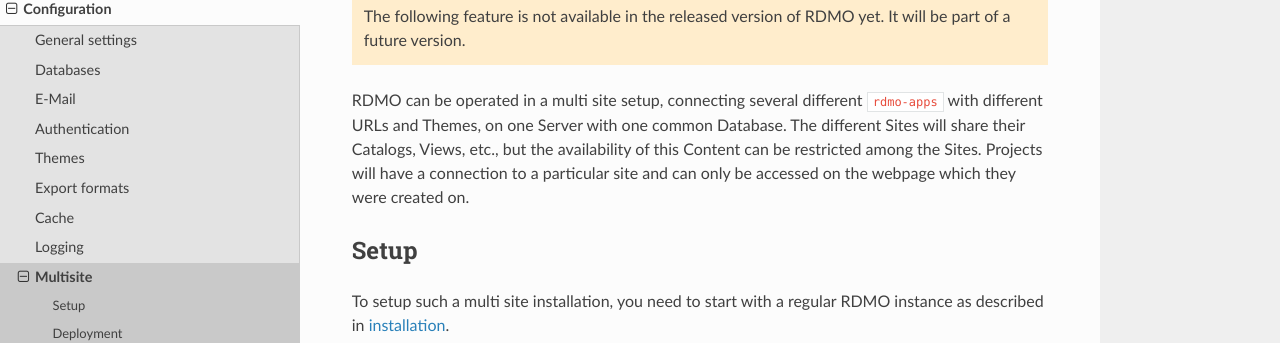
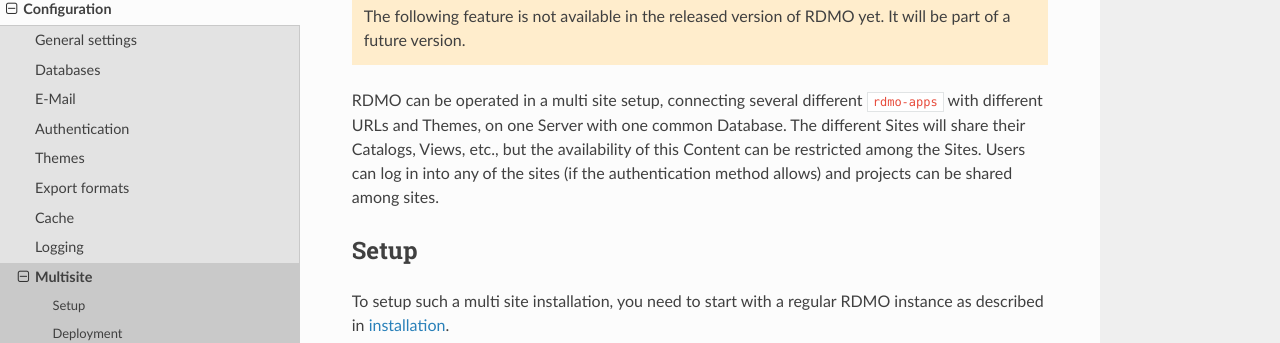
Before and after one commit to rdmorganiser/rdmo-docs, a Sphinx documentation site: the page built from docs/configuration/multisite.md, in a window 1280 px wide and 900 px high. Shown: the part 196-539 px from the top of the window. Built offline with Sphinx 7.4.7 and the Read the Docs theme 2.0.0, drawn with Linux system fonts in a browser that asks for light colours.

Commit message:
Update multisite.md

````diff
--- a/docs/configuration/multisite.md
+++ b/docs/configuration/multisite.md
@@ -6,7 +6,7 @@
     The following feature is not available in the released version of RDMO yet. It will be part of a future version.
 ```
 
-RDMO can be operated in a multi site setup, connecting several different `rdmo-apps` with different URLs and Themes, on one Server with one common Database. The different Sites will share their Catalogs, Views, etc., but the availability of this Content can be restricted among the Sites. Projects will have a connection to a particular site and can only be accessed on the webpage which they were created on.
+RDMO can be operated in a multi site setup, connecting several different `rdmo-apps` with different URLs and Themes, on one Server with one common Database. The different Sites will share their Catalogs, Views, etc., but the availability of this Content can be restricted among the Sites. Users can log in into any of the sites (if the authentication method allows) and projects can be shared among sites.
 
 Setup
 -----
````
